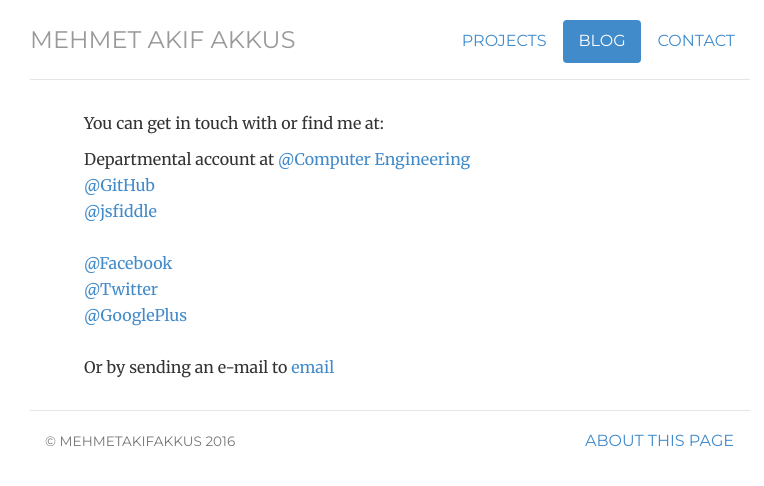
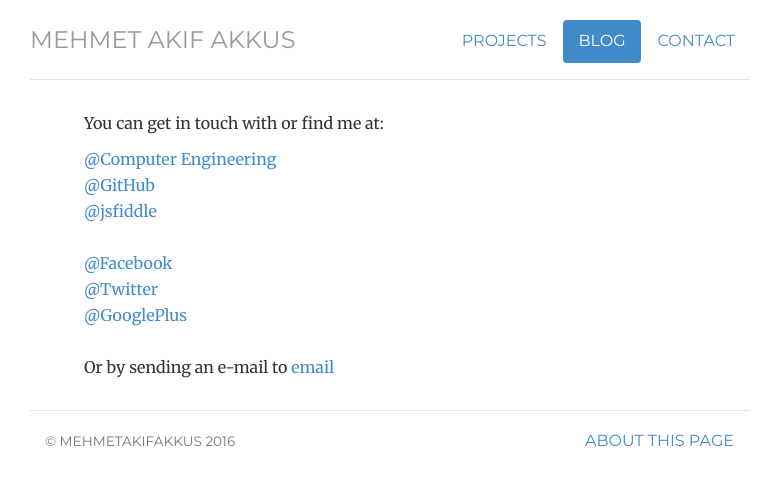
Before and after one commit to mehmetakifakkus/mehmetakifakkus.github.io, a Jekyll site: the page built from contact/index.html, in a window 1280 px wide. Shown: the top 486 px of the page, without its empty margins (250-1014 px from the left). Built offline with Jekyll 4.4.1, drawn with Linux system fonts in a browser that asks for light colours.

Commit message:
Update index.html

```diff
--- a/contact/index.html
+++ b/contact/index.html
@@ -8,7 +8,7 @@
 	<p>You can get in touch with or find me at:</p>
 
 	<ul class="list-unstyled">
-		<li>Departmental account at <a href="http://www.linkedin.com/in/jwmcglone/">@Computer Engineering</a></li>
+		<li><a href="user.ceng.metu.edu.tr/~akifakkus/">@Computer Engineering</a></li>
 		<li><a href="https://github.com/mehmetakifakkus">@GitHub</a></li>
 		<li><a href="https://jsfiddle.net/user/akifakkus/fiddles/">@jsfiddle</a></li>
 		<br>
```
